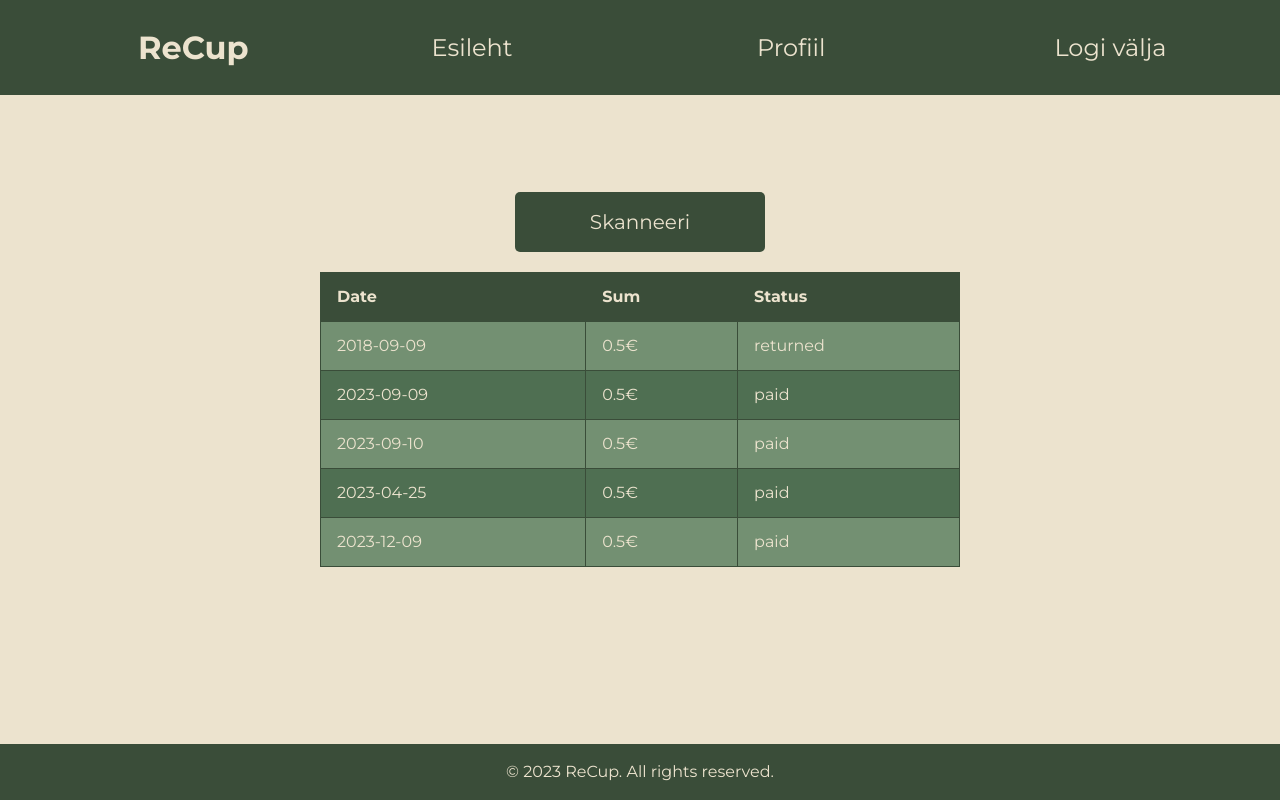
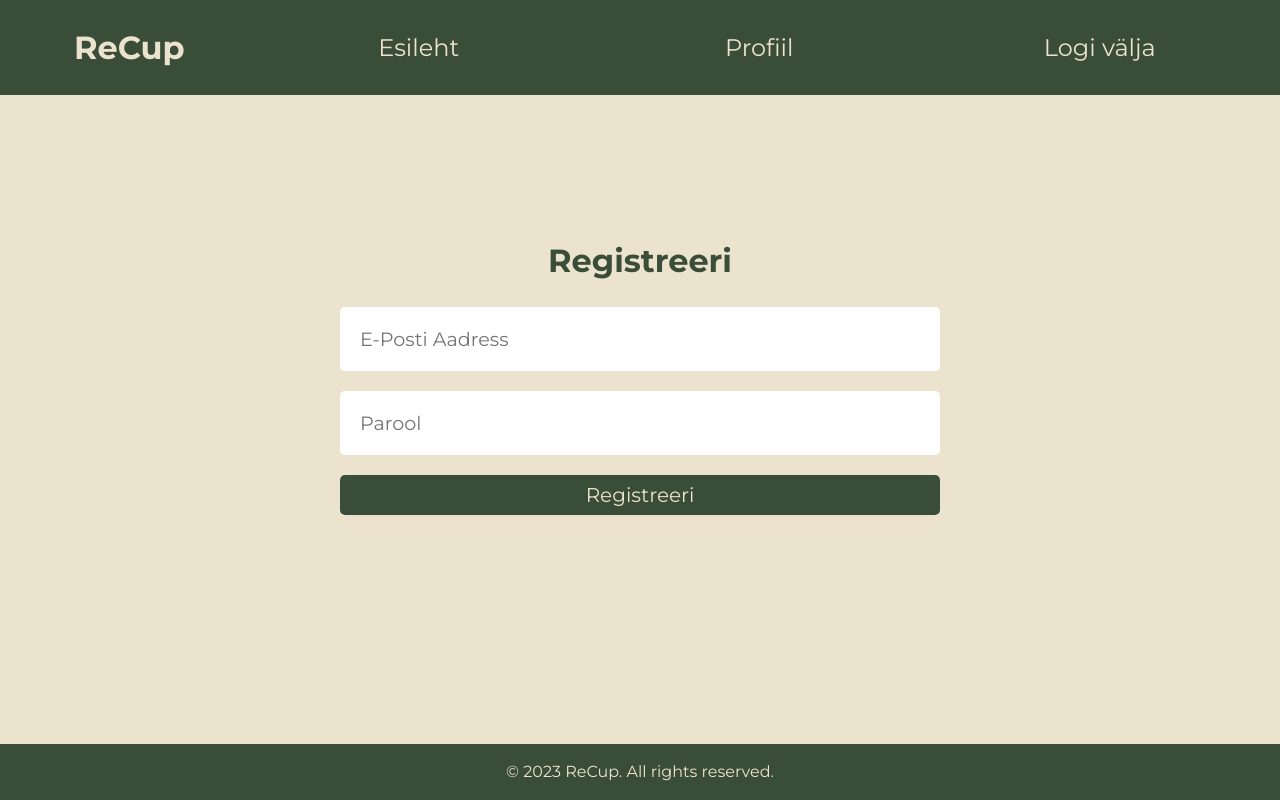
Before and after one commit to luckasw/MITS-Hackathon, a Nuxt app: page /register in a window 1280 px wide. Before the commit this address led to /dashboard. Built offline with nearby package versions, Linux system fonts and the light colour scheme; no server answers.

Commit message:
Added style to login and register

```diff
--- a/assets/main.scss
+++ b/assets/main.scss
@@ -7,6 +7,7 @@ $textBright: #ece3ce;
 $background: #ece3ce;
 $background2: #739072;
 $background3: #4f6f52;
+$alert: rgb(196, 31, 31);
 
 * {
   border: none;
--- a/components/AppHeader.vue
+++ b/components/AppHeader.vue
@@ -74,7 +74,7 @@ async function logOut() {
   z-index: 1;
 
   h1 {
-    padding: 0 5vw 0 10vw;
+    padding: 0 5vw 0 5vw;
   }
 
   .desktop-nav {
--- a/pages/login.vue
+++ b/pages/login.vue
@@ -2,21 +2,21 @@
 const client = useSupabaseClient();
 const router = useRouter();
 
-const email = ref('');
-const password = ref('');
+const email = ref("");
+const password = ref("");
 const errorMsg = ref(null);
 const loading = ref(false);
 
 onMounted(() => {
   const user = useSupabaseUser();
   if (user) {
-    router.push('/dashboard');
+    router.push("/dashboard");
   }
 });
 
 client.auth.onAuthStateChange((event, session) => {
-  if (event === 'SIGNED_IN') {
-    router.push('/dashboard');
+  if (event === "SIGNED_IN") {
+    router.push("/dashboard");
   }
 });
 
@@ -31,41 +31,132 @@ async function signIn() {
     if (error) throw error;
   } catch (error) {
     errorMsg.value = error.message;
-  }
-  finally {
+  } finally {
     loading.value = false;
   }
 }
 
 function register() {
-  router.push('/register');
+  router.push("/register");
 }
-
 </script>
 
 <template>
-  <form class="formLogin" @submit.prevent="signIn">
-    <div class="">
-      <h1 class="header">Logige sisse, et skanneerida topsi!</h1>
-      <div>
-        <input class="inputField" type="email" placeholder="E-Posti Aadress" v-model="email" />
-        <input class="inputField" type="password" placeholder="Parool" v-model="password" />
+  <div class="login-main">
+    <div class="login-content">
+      <div class="login-header">
+        <h1>Logige sisse, et skanneerida topsi!</h1>
       </div>
-      <div v-if="errorMsg" class="error">
-        {{ errorMsg }}
-      </div>
-      <div>
+      <form @submit.prevent="signIn" class="login-form">
+        <div class="login-inputs">
+          <input
+            type="email"
+            placeholder="E-Posti Aadress"
+            v-model="email"
+            class="inputField"
+          />
+          <input
+            type="password"
+            placeholder="Parool"
+            v-model="password"
+            class="inputField"
+          />
+        </div>
+        <div v-if="errorMsg" class="error-login">
+          {{ errorMsg }}
+        </div>
         <input
-            type="submit"
-            class="submitButton"
-            :value="loading ? 'Laeb' : 'Logi sisse'"
-            :disabled="loading"
+          type="submit"
+          :value="loading ? 'Laeb' : 'Logi sisse'"
+          :disabled="loading"
+          class="submitButton"
         />
+      </form>
+      <div class="registerBox">
+        <p>Pole veel kasutajat?</p>
+        <button @click="register" class="registerButton">Registreeri</button>
       </div>
     </div>
-  </form>
-  <div class="register">
-    <p>Pole veel kasutajat?</p>
-    <button class="registerButton" @click="register">Registreeri</button>
   </div>
 </template>
+
+<style lang="scss" scoped>
+@import "~/assets/main";
+
+.login-main {
+  position: absolute;
+  height: 100%;
+  width: 100%;
+  display: flex;
+  justify-content: center;
+  align-items: center;
+
+  .login-content {
+    max-width: 600px;
+    width: 80%;
+    display: flex;
+    gap: 30px;
+    flex-direction: column;
+
+    .login-header {
+      text-align: center;
+      color: $primary;
+    }
+
+    .login-form {
+      display: flex;
+      flex-direction: column;
+      align-items: start;
+      gap: 20px;
+
+      .login-inputs {
+        display: flex;
+        flex-direction: column;
+        gap: 30px;
+        width: 100%;
+
+        .inputField {
+          padding: 2.5vh;
+          border-radius: 5px;
+          font-size: 1.2rem;
+        }
+      }
+
+      .submitButton {
+        padding: 10px;
+        text-decoration: none;
+        background-color: $primary;
+        cursor: pointer;
+        color: $textBright;
+        width: 100%;
+        border-radius: 5px;
+        font-size: 1.25rem;
+      }
+
+      .error-login {
+        color: $alert;
+      }
+    }
+
+    .registerBox {
+      font-size: 1.2rem;
+      display: flex;
+      flex-direction: column;
+      gap: 10px;
+
+      .registerButton {
+        padding: 10px;
+        text-decoration: none;
+        background-color: $primary;
+        cursor: pointer;
+        color: $textBright;
+        width: 25%;
+        max-width: 200px;
+        min-width: 120px;
+        border-radius: 5px;
+        font-size: 1rem;
+      }
+    }
+  }
+}
+</style>
--- a/pages/register.vue
+++ b/pages/register.vue
@@ -1,18 +1,18 @@
 <script setup lang="ts">
 const client = useSupabaseClient();
-  const email = ref('');
+const email = ref("");
 const password = ref(null);
 const errorMsg = ref(null);
 const successMsg = ref(null);
 const loading = ref(false);
 const showSuccessPopup = ref(false);
 const router = useRouter();
-  const timer = ref({value: 5});
+const timer = ref({ value: 5 });
 
 onMounted(() => {
   const user = useSupabaseUser();
-    if (user) {
-      router.push('/dashboard');
+  if (!user) {
+    router.push("/dashboard");
   }
 });
 
@@ -49,22 +49,28 @@
 </script>
 
 <template>
-  <div>
+  <div class="register-main">
     <form class="formLogin" @submit.prevent="signUp">
-    <div class="">
-      <h1 class="header">Register</h1>
-      <div>
-        <input class="inputField" type="email" placeholder="E-Posti Aadress" v-model="email" />
-        <input class="inputField" type="password" placeholder="Parool" v-model="password" />
-      </div>
-      <div>
+      <h1 class="headerLogin">Registreeri</h1>
+      <div class="formInputs">
+        <input
+          class="inputField"
+          type="email"
+          placeholder="E-Posti Aadress"
+          v-model="email"
+        />
+        <input
+          class="inputField"
+          type="password"
+          placeholder="Parool"
+          v-model="password"
+        />
         <input
           type="submit"
           class="submitButton"
           :value="loading ? 'Laeb' : 'Registreeri'"
           :disabled="loading"
         />
-      </div>
       </div>
     </form>
     <div v-if="showSuccessPopup" class="popup">
@@ -78,3 +84,100 @@
     </div>
   </div>
 </template>
+
+<style lang="scss" scoped>
+@import "~/assets/main";
+
+.register-main {
+  position: absolute;
+  width: 100%;
+  height: 100%;
+  display: flex;
+  align-items: center;
+  justify-content: center;
+  bottom: 40px;
+
+  .formLogin {
+    max-width: 600px;
+    width: 80%;
+    display: flex;
+    justify-content: center;
+    align-items: center;
+    gap: 30px;
+    flex-direction: column;
+
+    .headerLogin {
+      text-align: center;
+      color: $primary;
+    }
+
+    .formInputs {
+      width: 100%;
+      display: flex;
+      flex-direction: column;
+      gap: 20px;
+
+      .inputField {
+        width: 100%;
+        padding: 2.5vh;
+        border-radius: 5px;
+        font-size: 1.2rem;
+      }
+
+      .submitButton {
+        padding: 10px;
+        text-decoration: none;
+        background-color: $primary;
+        cursor: pointer;
+        color: $textBright;
+        border-radius: 5px;
+        font-size: 1.25rem;
+        width: 100%;
+      }
+    }
+  }
+
+  .popup {
+    position: fixed;
+    top: 0;
+    left: 0;
+    width: 100%;
+    height: 100%;
+    display: flex;
+    justify-content: center;
+    align-items: center;
+    background: rgba(0, 0, 0, 0.5);
+    z-index: 1;
+
+    .popup-content {
+      max-width: 80%;
+      background-color: $background;
+      padding: 5vw;
+      border-radius: 10px;
+      text-align: center;
+      display: flex;
+      flex-direction: column;
+
+      h1 {
+        color: $primary;
+        margin-bottom: 10px;
+      }
+
+      p {
+        margin-bottom: 10px;
+      }
+
+      .loginButton {
+        padding: 10px;
+        text-decoration: none;
+        background-color: $primary;
+        cursor: pointer;
+        color: $textBright;
+        width: 100%;
+        border-radius: 5px;
+        font-size: 1rem;
+      }
+    }
+  }
+}
+</style>
```
Lines whose indentation alone changed are shown as unchanged.
